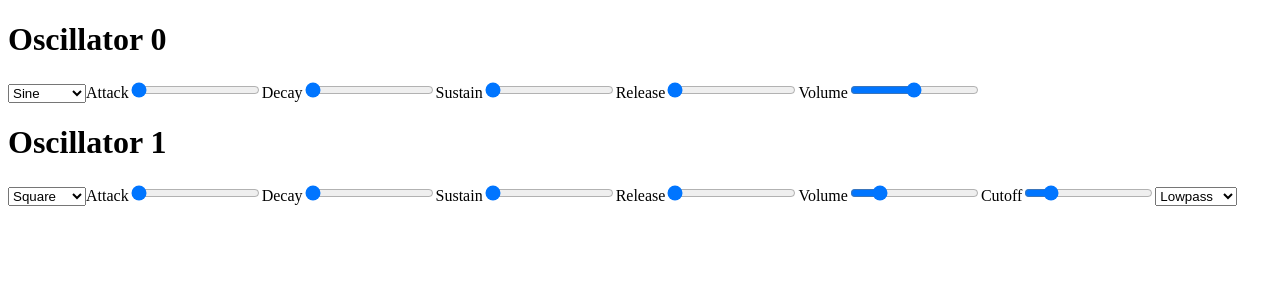
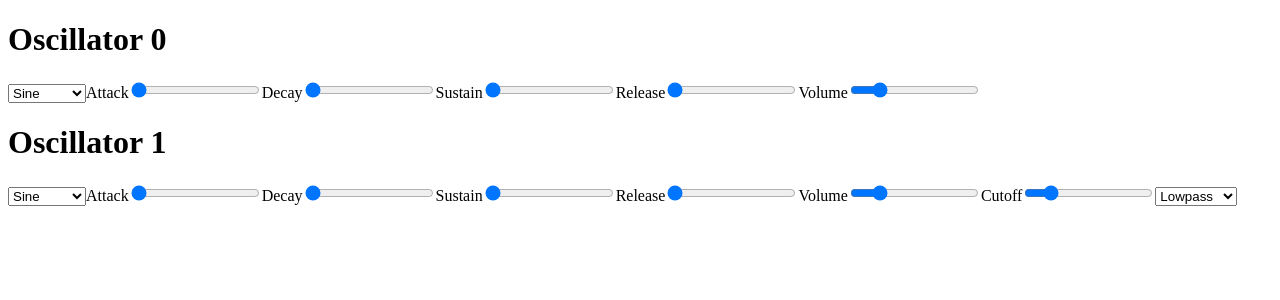
Before and after one commit to nikhiljigjinni/synth-app, a React (Create React App) app in the folder webui/: page / in a window 1280 px wide. Shown: the top 300 px of the page. Built offline with nearby package versions, Linux system fonts and the light colour scheme.

Commit message:
Fixing data initialization

```diff
--- a/webui/src/App.tsx
+++ b/webui/src/App.tsx
@@ -13,26 +13,22 @@ export default function App() {
   const gainNodes = useRef<GainNodeMap>(new Map<string, Array<GainNode>>());
   const filterNode = useRef<BiquadFilterNode | null>(null);
 
-  const [synthStates, setSynthStates] = useState<Array<SynthState>>(
-    [
+  const [synthStates, setSynthStates] = useState<Array<SynthState>>(() => {
+    const initialData: Array<SynthState> = [];
+    for (let i = 0; i < NUM_OSCS; i++) {
+        initialData.push(
           {
             type: 'sine',
             attack: 0,
             decay: 0,
             sustain: 0,
             release: 0,
-        volume: 0.5,
-      },
-      {
-        type: 'square',
-        attack: 0,
-        decay: 0,
-        sustain: 0,
-        release: 0,
             volume: 0.2,
           }
-    ]
         );
+    }
+    return initialData;
+  });
   const [filterState, setFilterState] = useState<FilterState>({
     type: 'lowpass' as BiquadFilterType,
     cutoff: 500,
@@ -192,7 +188,7 @@ export default function App() {
     <>
 
       {Array.from({length: NUM_OSCS}, (_, index) => index).map((num) => (
-          <Oscillator oscId={num} synthState={synthStates[num]} handleSynthState={handleSynthStates} />
+          <Oscillator key={num} oscId={num} synthState={synthStates[num]} handleSynthState={handleSynthStates} />
       ))}
       <Filter filterState={filterState} handleFilterState={handleFilterState} />
     </>
```
Lines whose indentation alone changed are shown as unchanged.
